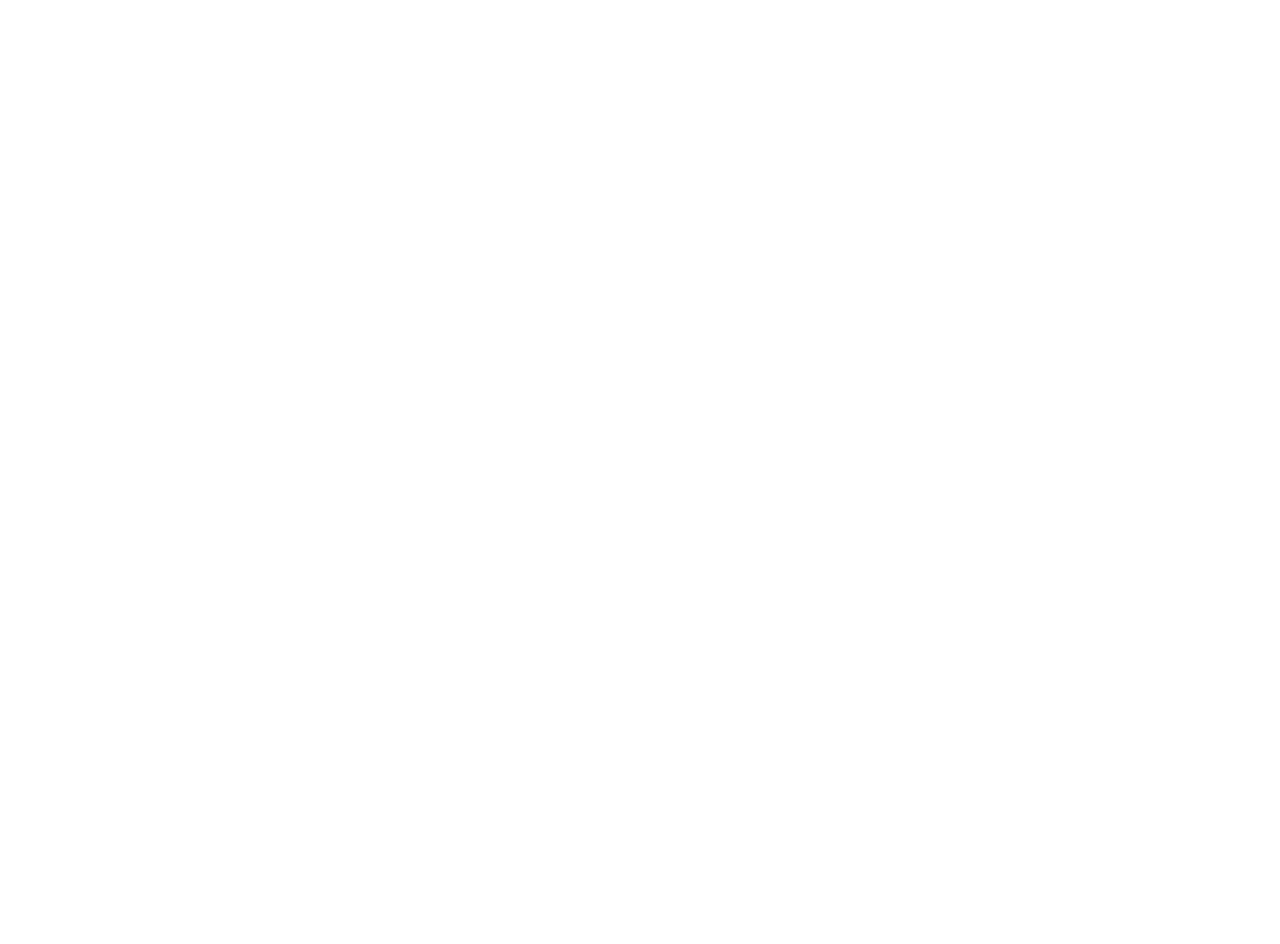
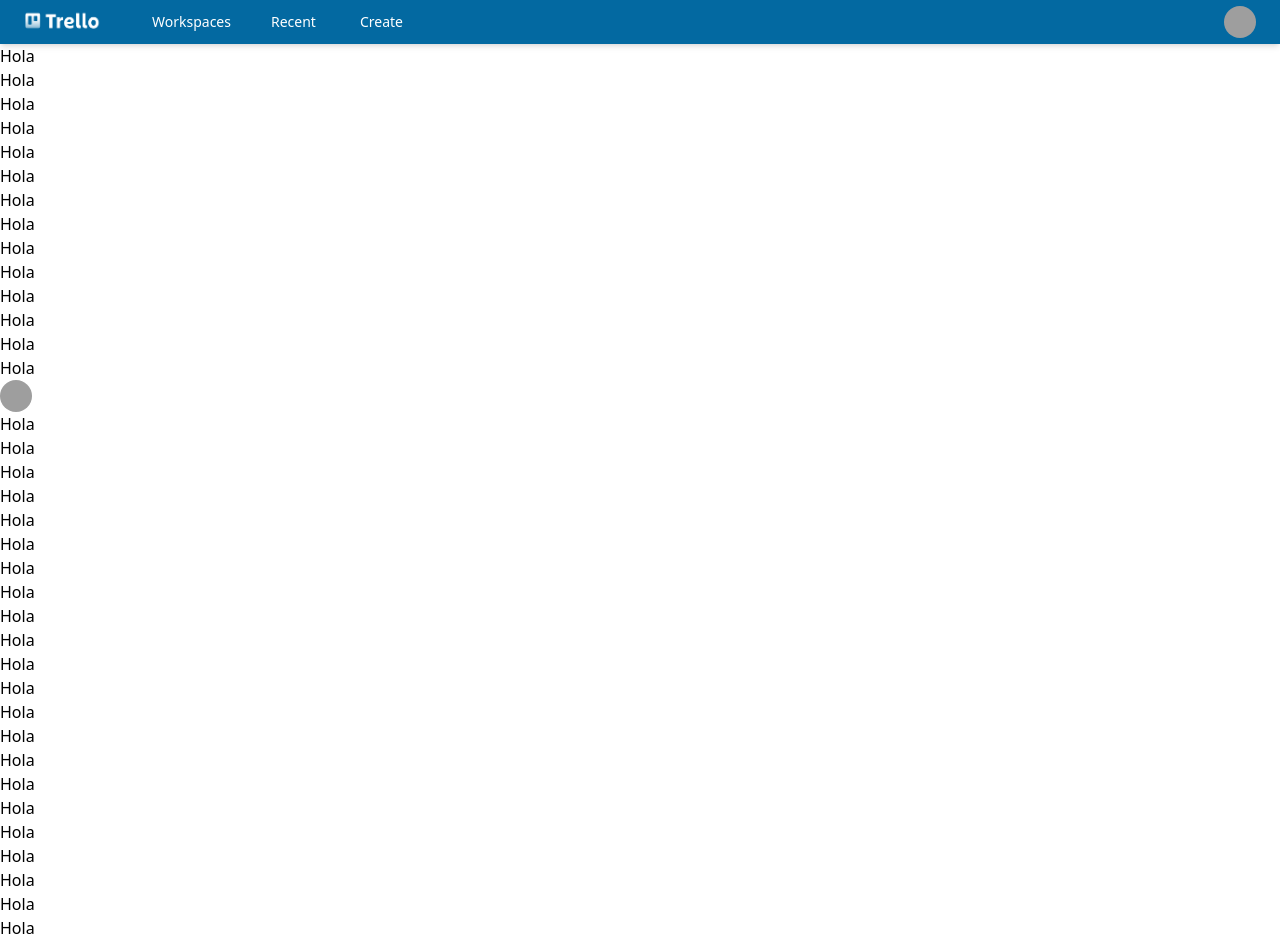
Before and after one commit to Josefloresh94/trello-clone, an Angular app: page /boards in a window 1280 px wide. Before the commit this address led to /. Shown: the top 944 px of the page. Before the commit the page ends 800 px from the top, so only its background shows below. Built offline with nearby package versions, Linux system fonts and the light colour scheme; grey boxes are pictures that could not be loaded.

Commit message:
[UPDATE] overlay multiple

```diff
--- a/src/app/app.routes.ts
+++ b/src/app/app.routes.ts
@@ -1,10 +1,15 @@
 import { Routes } from '@angular/router';
 
 import { LoginComponent } from './pages/login/login.component';
+import { BoardsComponent } from './pages/boards/boards.component';
 
 export const routes: Routes = [
     {
         path: 'login',
         component: LoginComponent
+    },
+    {
+        path: 'boards',
+        component: BoardsComponent
     }
 ];
--- /dev/null
+++ b/src/app/components/navbar/navbar.component.html
@@ -0,0 +1,176 @@
+<nav class="bg-sky-700 border-gray-200 px-6 shadow-md">
+    <div class="flex flex-wrap justify-between items-center">
+        <div class="flex items-center">
+            <a routerLink="/">
+            <img
+                loading="lazy"
+                class="w-20 mr-8"
+                src="/assets/images/logo/logo-gradient-white-trello.png"
+                alt="logo"
+            />
+            </a>
+            <div class="flex items-center">
+                <ul class="flex items-center space-x-2 text-sm font-medium">
+                    <li>
+                        <a
+                            class="block py-3 px-4 text-white">
+                            Workspaces
+                        </a>
+                    </li>
+                    <li>
+                        <a
+                            class="block py-3 px-4 text-white">
+                            Recent
+                        </a>
+                    </li>
+                    <li>
+                        <app-btn [typeBtn]="'button'" [color]="'sky'">
+                            Create
+                        </app-btn>
+                    </li>
+                </ul>
+            </div>
+        </div>
+        <div class="flex items-center">
+            <button
+                type="button"
+                class="flex rounded-full"
+                aria-expanded="false"
+                type="button"
+                (click)="isOpen = !isOpen"
+                cdkOverlayOrigin
+                #menuOverlay="cdkOverlayOrigin"
+            >
+            <img
+                class="w-8 h-8 rounded-full"
+                src="https://api.lorem.space/image/face?w=400&h=400"
+                alt="user photo"
+            />
+            </button>
+        </div>
+    </div>
+</nav>
+<p>Hola</p>
+<p>Hola</p>
+<p>Hola</p>
+<p>Hola</p><p>Hola</p>
+<p>Hola</p><p>Hola</p>
+<p>Hola</p><p>Hola</p>
+<p>Hola</p><p>Hola</p>
+<p>Hola</p><p>Hola</p>
+<p>Hola</p>
+<button
+    type="button"
+    class="flex rounded-full"
+    aria-expanded="false"
+    type="button"
+    (click)="isOpenBody = !isOpenBody"
+    cdkOverlayOrigin
+    #bodyOverlay="cdkOverlayOrigin"
+>
+    <img
+        class="w-8 h-8 rounded-full"
+        src="https://api.lorem.space/image/face?w=400&h=400"
+        alt="user photo"
+    />
+</button>
+<p>Hola</p>
+<p>Hola</p><p>Hola</p>
+<p>Hola</p><p>Hola</p>
+<p>Hola</p>
+<p>Hola</p><p>Hola</p>
+<p>Hola</p><p>Hola</p>
+<p>Hola</p>
+<p>Hola</p><p>Hola</p>
+<p>Hola</p><p>Hola</p>
+<p>Hola</p>
+<p>Hola</p><p>Hola</p>
+<p>Hola</p><p>Hola</p>
+<p>Hola</p>
+<p>Hola</p><p>Hola</p>
+<p>Hola</p><p>Hola</p>
+<p>Hola</p>
+<p>Hola</p><p>Hola</p>
+<p>Hola</p><p>Hola</p>
+<p>Hola</p>
+<p>Hola</p><p>Hola</p>
+<p>Hola</p><p>Hola</p>
+<p>Hola</p>
+<p>Hola</p><p>Hola</p>
+<p>Hola</p><p>Hola</p>
+
+<p>Hola</p>
+
+<ng-template
+	cdkConnectedOverlay
+	[cdkConnectedOverlayOrigin]="menuOverlay"
+	[cdkConnectedOverlayOpen]="isOpen"
+>
+    <div
+        class="z-50 my-4 w-60 text-base list-none bg-white rounded divide-y divide-gray-100 shadow"
+    >
+        <div class="py-3 px-4 flex justify-between">
+            <span class="block text-sm text-center text-gray-900">Account</span>
+            <button (click)="isOpen = !isOpen" class="block text-sm text-gray-900">
+                x
+            </button>
+        </div>
+        <div class="py-3 px-4 flex items-center space-x-4">
+            <img
+                class="w-10 h-10 rounded-full"
+                src="https://api.lorem.space/image/face?w=400&h=400"
+                alt=""
+            />
+            <div class="space-y-1">
+                <div>Jese Leos</div>
+                <div class="text-sm text-gray-500">nico&#64;gmail.com</div>
+            </div>
+        </div>
+        <ul class="py-1" >
+        <li>
+            <a
+                href="#"
+                class="block py-2 px-4 text-sm text-gray-700 hover:bg-gray-50 dark:hover:bg-gray-600">
+                Profile
+                </a>
+        </li>
+        <li>
+            <a
+                href="#"
+                class="block py-2 px-4 text-sm text-gray-700 hover:bg-gray-50 dark:hover:bg-gray-600">
+                Activity
+            </a>
+        </li>
+        <li>
+            <a
+                href="#"
+                class="block py-2 px-4 text-sm text-gray-700 hover:bg-gray-50 dark:hover:bg-gray-600">
+                Cards
+            </a>
+        </li>
+        <li>
+            <a
+                href="#"
+                class="block py-2 px-4 text-sm text-gray-700 hover:bg-gray-50 dark:hover:bg-gray-600">
+                Settings
+            </a>
+        </li>
+        <li>
+            <a
+                href="#"
+                class="block py-2 px-4 text-sm text-gray-700 hover:bg-gray-50 dark:hover:bg-gray-600">
+                Sign out
+            </a>
+        </li>
+        </ul>
+        <ul class="py-1">
+            <li>
+                <a
+                    href="#"
+                    class="block py-2 px-4 text-sm text-gray-700">
+                    Log out
+                </a>
+            </li>
+        </ul>
+    </div>
+<ng-template>
--- /dev/null
+++ b/src/app/components/navbar/navbar.component.ts
@@ -0,0 +1,14 @@
+import { Component } from '@angular/core';
+import { BtnComponent } from "../btn/btn.component";
+import { OverlayModule } from '@angular/cdk/overlay';
+
+@Component({
+    selector: 'app-navbar',
+    standalone: true,
+    templateUrl: './navbar.component.html',
+    imports: [BtnComponent, OverlayModule]
+})
+export class NavbarComponent {
+    isOpen = false;
+    isOpenBody = false;
+}
--- /dev/null
+++ b/src/app/pages/boards/boards.component.html
@@ -0,0 +1,2 @@
+<app-navbar></app-navbar>
+<h1>Boards page</h1>
--- a/src/styles.scss
+++ b/src/styles.scss
@@ -2,3 +2,5 @@
 @import 'tailwindcss/base';
 @import 'tailwindcss/components';
 @import 'tailwindcss/utilities';
+
+@import '@angular/cdk/overlay-prebuilt.css';
```
Also changed, not shown: src/app/pages/boards/boards.component.ts (added, +12 -0 lines).
